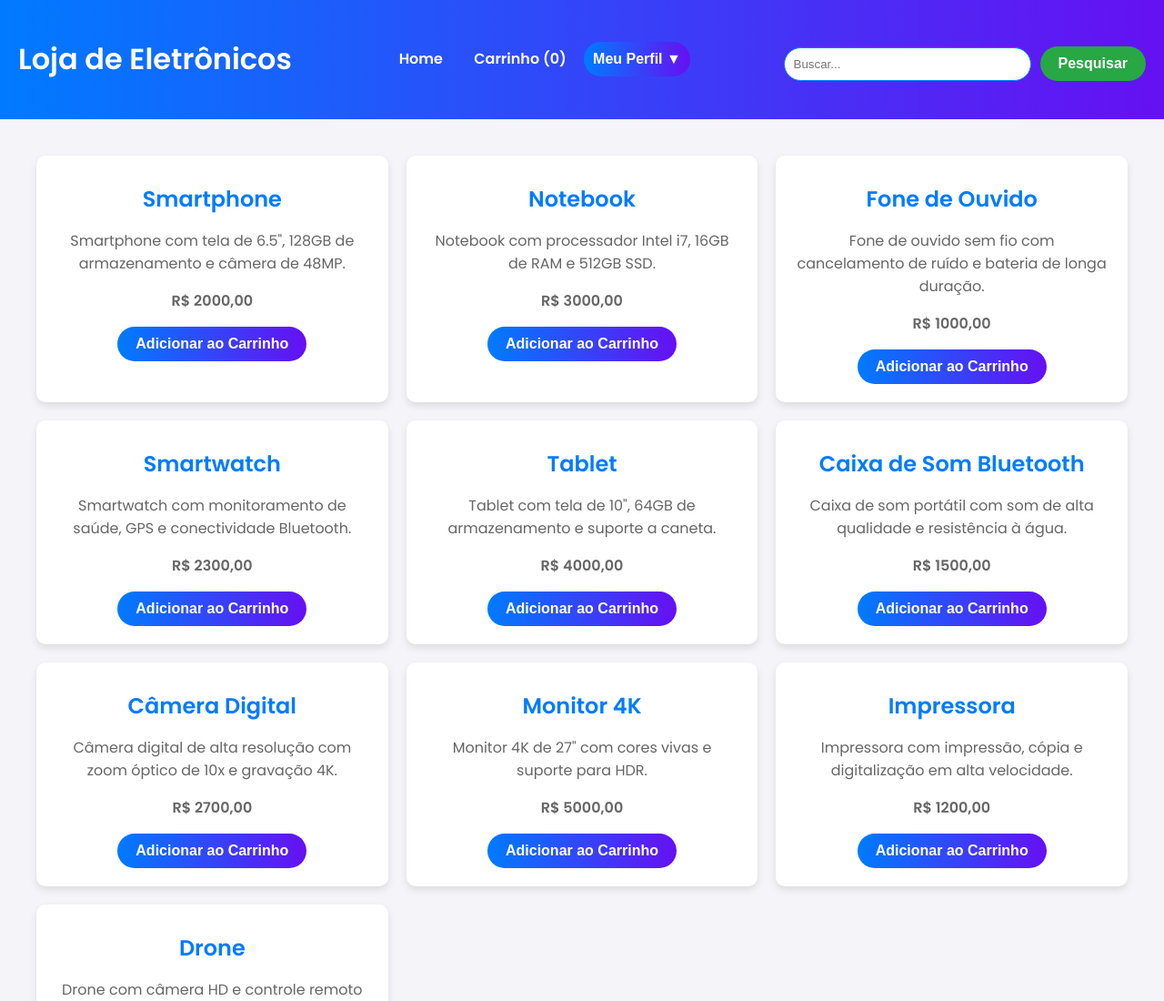
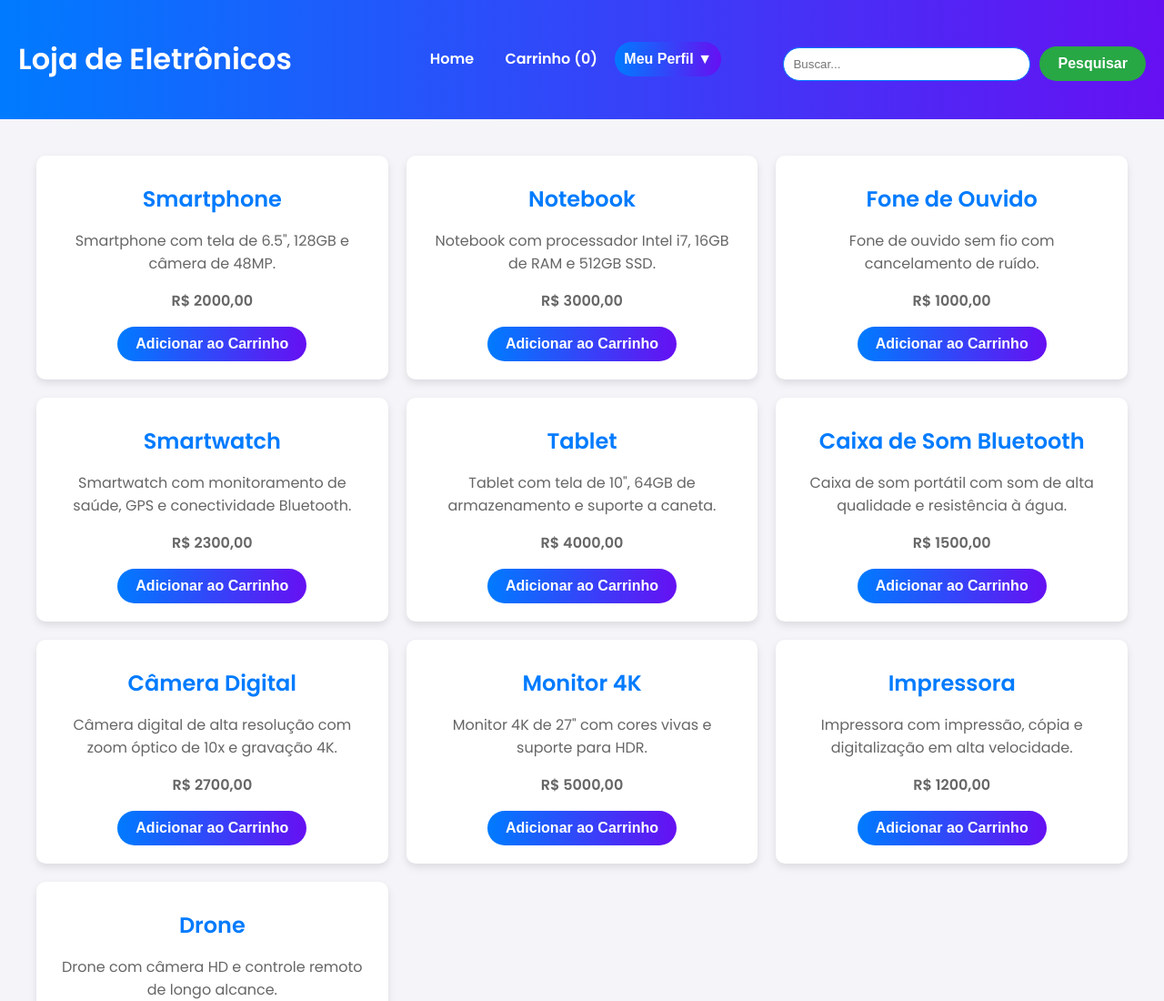
Before and after one commit to viniciusgoedert/TESTE2, a plain HTML site: page index.html in a window 1280 px wide. Shown: the top 1100 px of the page at 91% size. Drawn offline with Linux system fonts and the light colour scheme.

Commit message:
Update index.html

```diff
--- a/index.html
+++ b/index.html
@@ -11,7 +11,14 @@
 <body>
     <header>
         <h1>Loja de Eletrônicos</h1>
-        <nav>
+        <!-- Menu "Hambúrguer" para dispositivos móveis -->
+        <div class="menu-icon" id="menu-icon">
+            <span></span>
+            <span></span>
+            <span></span>
+        </div>
+        <!-- Menu de navegação principal -->
+        <nav id="mobile-nav" class="mobile-nav">
             <a href="index.html">Home</a>
             <a href="#" id="open-cart">Carrinho (<span id="cart-count">0</span>)</a>
             <!-- Meu Perfil com menu suspenso -->
@@ -37,7 +44,7 @@
 
             <div class="product" data-id="1">
                 <h3>Smartphone</h3>
-                <p>Smartphone com tela de 6.5", 128GB de armazenamento e câmera de 48MP.</p>
+                <p>Smartphone com tela de 6.5", 128GB e câmera de 48MP.</p>
                 <p><strong>R$ 2000,00</strong></p>
                 <button class="add-to-cart">Adicionar ao Carrinho</button>
             </div>
@@ -49,7 +56,7 @@
             </div>
             <div class="product" data-id="3">
                 <h3>Fone de Ouvido</h3>
-                <p>Fone de ouvido sem fio com cancelamento de ruído e bateria de longa duração.</p>
+                <p>Fone de ouvido sem fio com cancelamento de ruído.</p>
                 <p><strong>R$ 1000,00</strong></p>
                 <button class="add-to-cart">Adicionar ao Carrinho</button>
             </div>
```
